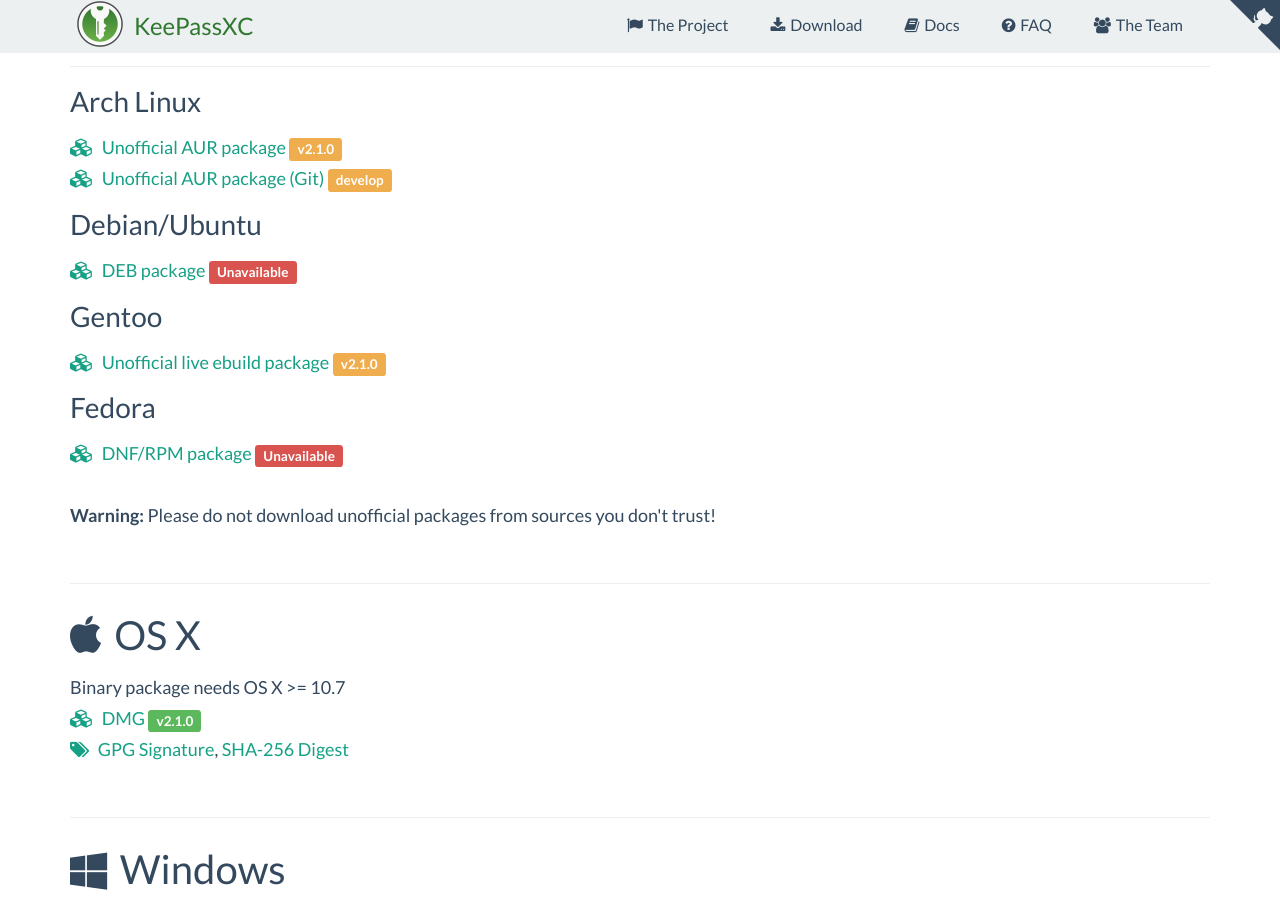
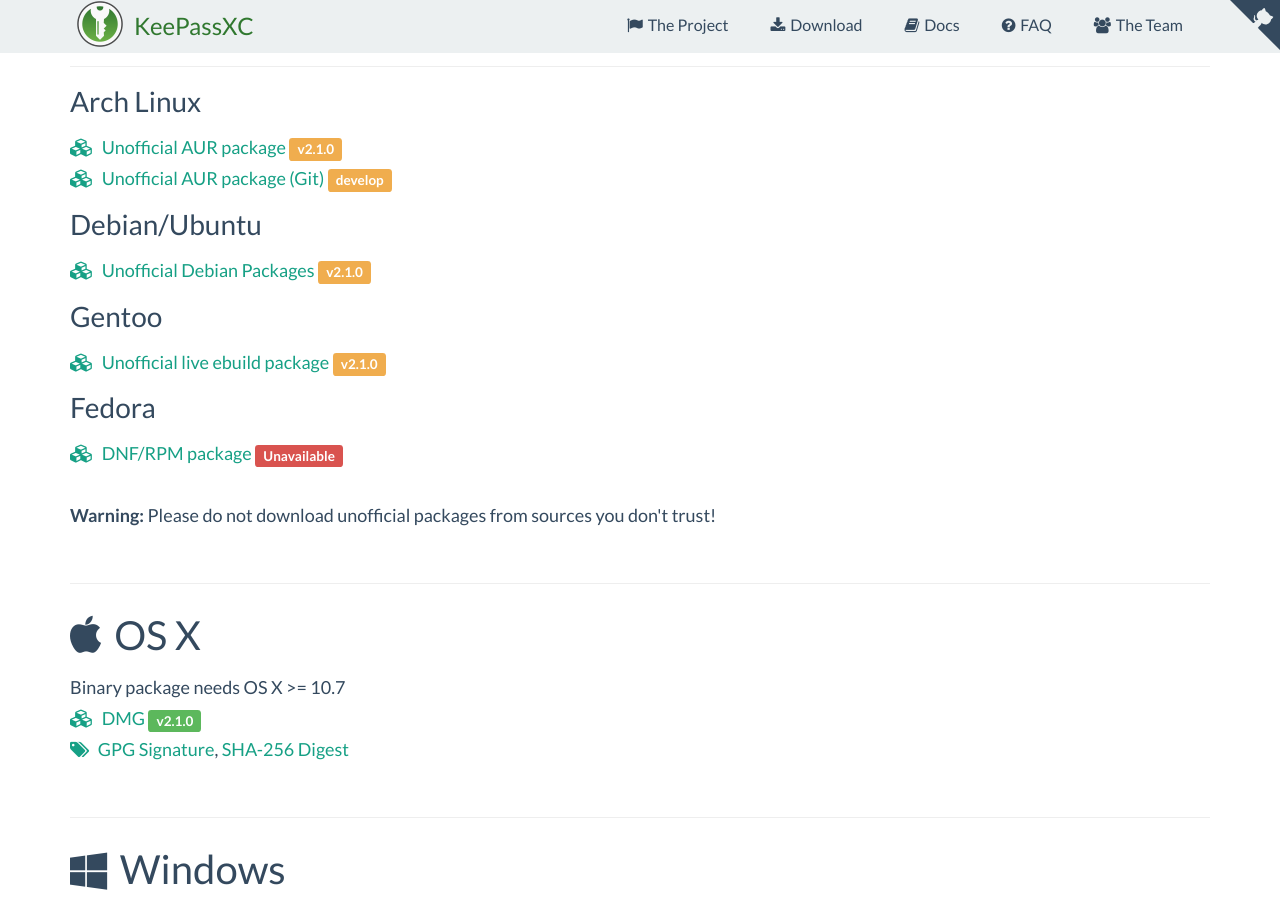
Before and after one commit to keepassxreboot/keepassxc-org, a Jekyll site: the page built from download.html, in a window 1280 px wide and 900 px high, scrolled down 744 px. Built offline with Jekyll 4.4.1, drawn with Linux system fonts in a browser that asks for light colours; comment, search, counter and statistics services are not loaded.

Commit message:
Add link to unofficial DEBs

```diff
--- a/download.html
+++ b/download.html
@@ -58,8 +58,8 @@
   </a>
 
   <h5>Debian/Ubuntu</h5>
-  <a href="#">
-    <i class="fa fa-cubes" aria-hidden="true"></i> DEB package <span class="label label-danger">Unavailable</span>
+  <a href="https://github.com/magkopian/keepassxc-debian/releases">
+    <i class="fa fa-cubes" aria-hidden="true"></i> Unofficial Debian Packages <span class="label label-warning">v2.1.0</span>
   </a>
 
   <h5>Gentoo</h5>
```
